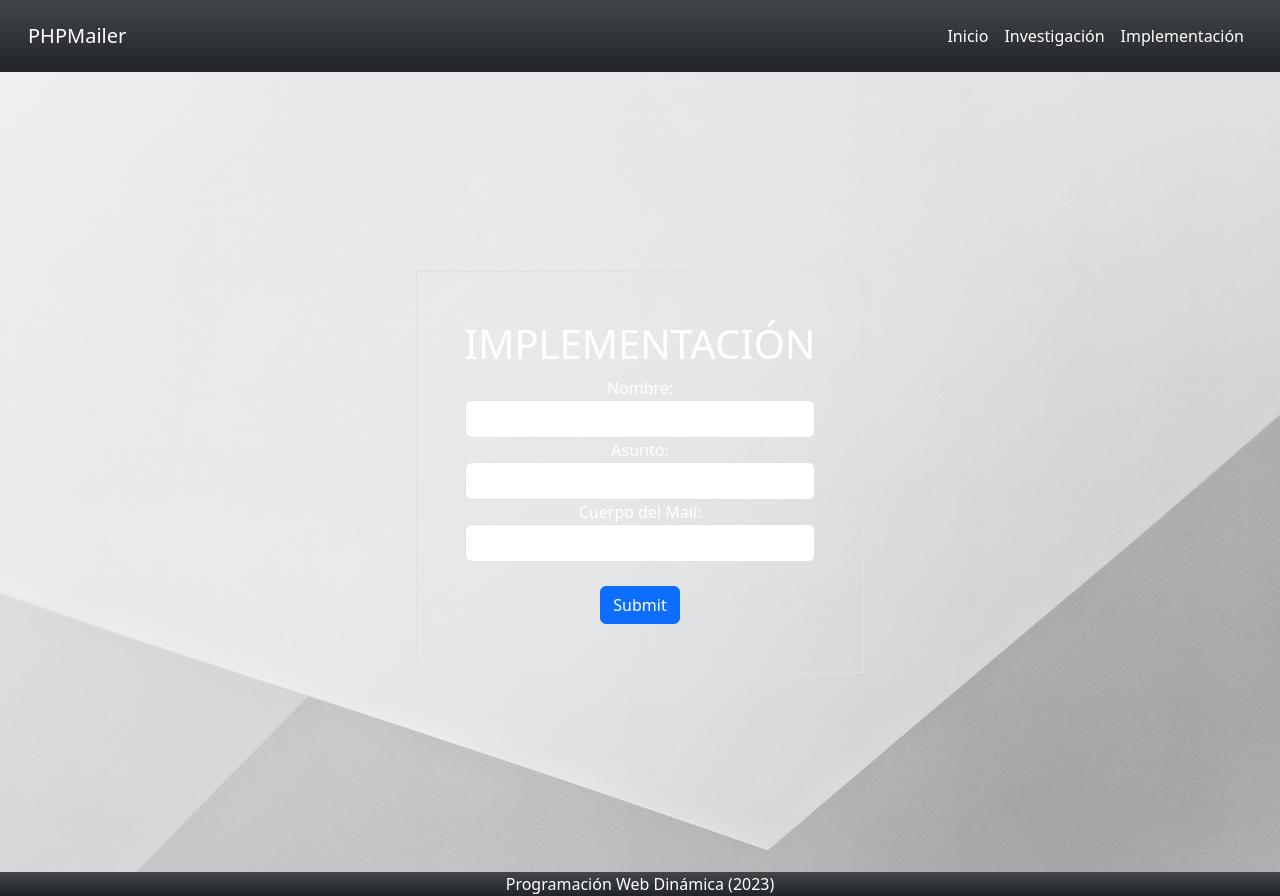
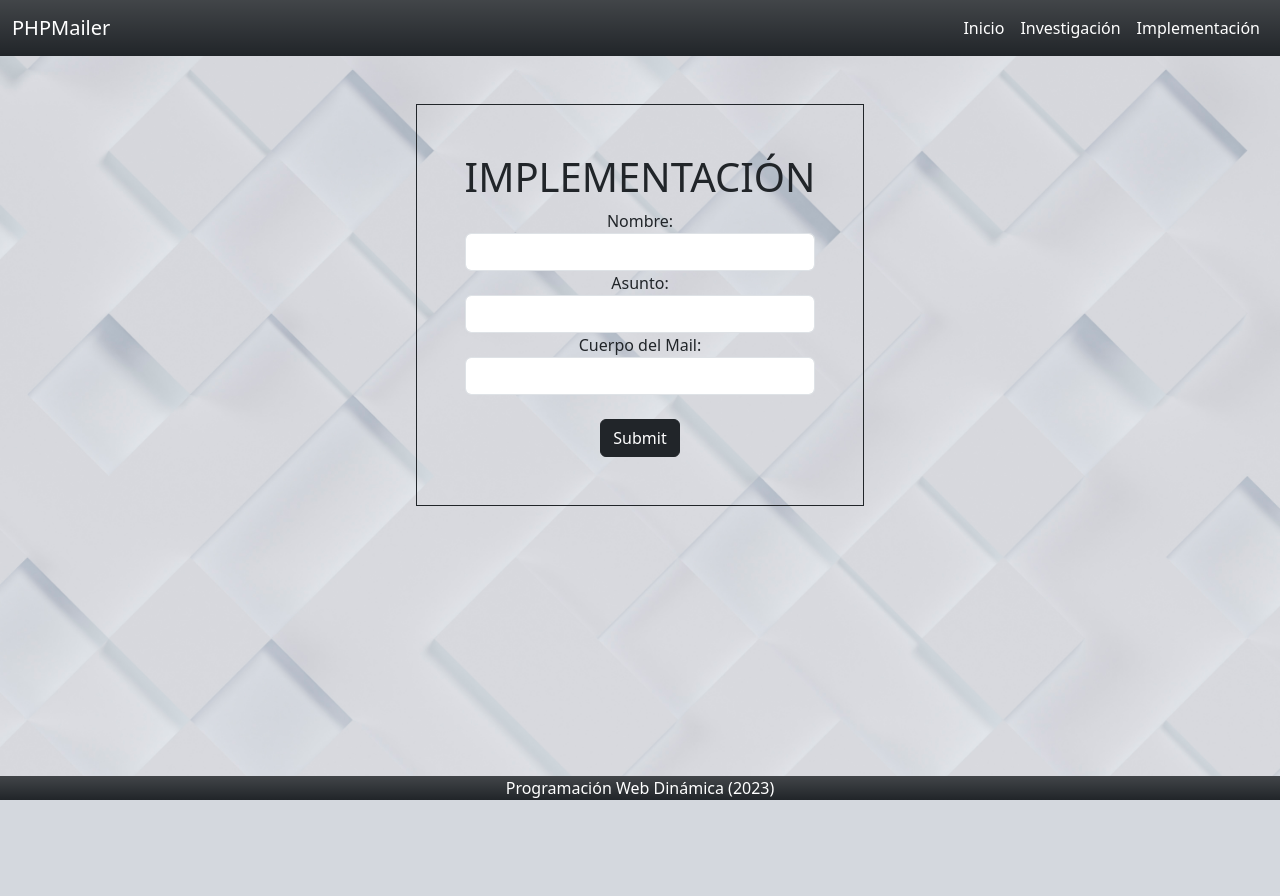
Before and after one commit to ELHACHESALTA/PWD-PHPMailer, a PHP site: page /vista/paginas/implementacion.php in a window 1280 px wide. After the commit the page ends 800 px from the top, so only its background shows below. Run offline with PHP 8.4, Linux system fonts and the light colour scheme; some libraries are stand-ins or nearby versions.

Commit message:
Se posiciona de manera absoluta navbar y footer, se cambian colores de texto compatibles con nuevo fondo y se aplica estilo a cuerpo para contenido extenso, indispensable para el apartado de investigación

```diff
--- a/vista/estructura/encabezado.php
+++ b/vista/estructura/encabezado.php
@@ -14,7 +14,7 @@
     </head>
     <body>
         <!-- Barra Superior INICIO -->
-        <nav class="navbar bg-dark bg-gradient navbar-expand-lg navbar-dark p-md-3">
+        <nav class="navbar bg-dark bg-gradient navbar-expand-lg navbar-dark position-absolute top-0 w-100">
             <div class="container-fluid">
                 <a href="inicio.php" class="navbar-brand">PHPMailer</a>
 
@@ -50,9 +50,9 @@
         <!-- Barra Superior FIN -->
 
         <!-- Banner de Fondo INICIO -->
-        <div class="banner-image w-100 vh-100 d-flex justify-content-center align-items-center">
-            <div class="content text-center">
+        <div class="banner-image w-100 vh-100 d-flex justify-content-center overflow-auto">
+            <div class="content text-center mt-5">
 
                 <!-- Contenido Principal INICIO -->
-                <div class="container my-5 d-grid gap-5">
-                    <div class="p-5 border text-white">
+                <div class="container mt-2 my-5 d-grid gap-5">
+                    <div class="p-5 border border-dark mt-5">
--- a/vista/estructura/pie.php
+++ b/vista/estructura/pie.php
@@ -7,7 +7,7 @@
         <!-- Banner de Fondo FIN -->
 
         <!-- Pie INICIO -->
-        <footer class="bg-dark bg-gradient text-center text-lg-start">
+        <footer class="bg-dark bg-gradient text-center text-lg-start position-absolute bottom-0 w-100">
             <div class="text-center text-white">
                 Programación Web Dinámica (2023)
             </div>
--- a/vista/paginas/implementacion.php
+++ b/vista/paginas/implementacion.php
@@ -3,7 +3,7 @@
     include_once("../estructura/encabezado.php");
 ?>
 
-<h1 class="text-white">IMPLEMENTACIÓN</h1>
+<h1>IMPLEMENTACIÓN</h1>
 <div>
     <form action="../accion/formAccion.php" method="post" class="needs-validation" novalidate>
         <div class="form-group">
@@ -37,10 +37,11 @@
             </div>
         </div>
         <br>
-        <input type="submit" class="btn btn-primary">
+        <input type="submit" class="btn btn-dark">
     </form>
     <script src="../js/function.js"></script>
 </div>
+
 <?php
     include_once("../estructura/pie.php");
 ?>
--- a/vista/paginas/inicio.php
+++ b/vista/paginas/inicio.php
@@ -3,7 +3,7 @@
     include_once("../estructura/encabezado.php");
 ?>
 
-<h1 class="text-white">INICIO</h1>
+<h1>INICIO</h1>
 <p>Lorem ipsum dolor sit, amet consectetur adipisicing elit. Ipsam porro eos, sequi amet hic odit. Accusantium tenetur esse tempore repellendus, hic nam et ullam! Deleniti aliquam nemo odio veniam sit?</p>
 
 <?php
--- a/vista/paginas/investigacion.php
+++ b/vista/paginas/investigacion.php
@@ -3,7 +3,7 @@
     include_once("../estructura/encabezado.php");
 ?>
 
-<h1 class="text-white">INVESTIGACIÓN</h1>
+<h1>INVESTIGACIÓN</h1>
 <p>Lorem ipsum dolor sit, amet consectetur adipisicing elit. Ipsam porro eos, sequi amet hic odit. Accusantium tenetur esse tempore repellendus, hic nam et ullam! Deleniti aliquam nemo odio veniam sit?</p>
 
 <?php
```
Also changed, not shown: vista/img/banner-img.jpg.
